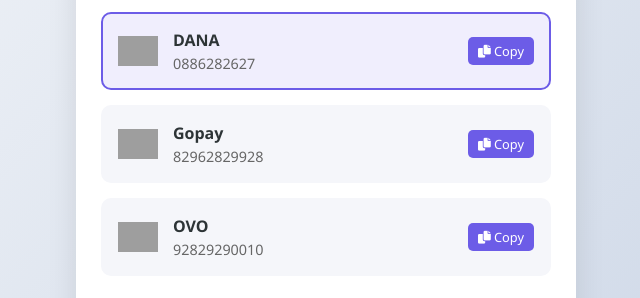
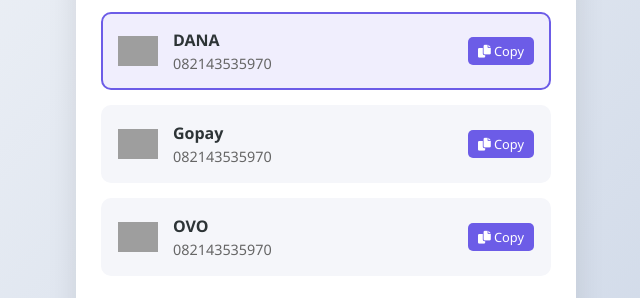
Before and after one commit to jamalslebew/payment-, a plain HTML site: page index.html in a window 1280 px wide. Shown: the part 181-479 px from the top of the page, 314-954 px from the left. Drawn offline with Linux system fonts and the light colour scheme; grey boxes are pictures that could not be loaded.

Commit message:
Update index.html

```diff
--- a/index.html
+++ b/index.html
@@ -233,9 +233,9 @@
                     <img src="https://upload.wikimedia.org/wikipedia/commons/7/72/Logo_dana_blue.svg" alt="DANA" class="method-logo">
                     <div class="method-info">
                         <div class="method-name">DANA</div>
-                        <div class="method-number">0886282627</div>
+                        <div class="method-number">082143535970</div>
                     </div>
-                    <button class="copy-btn" onclick="copyToClipboard('0886282627', 'DANA number copied!')">
+                    <button class="copy-btn" onclick="copyToClipboard('082143535970', 'DANA number copied!')">
                         <i class="fas fa-copy"></i> Copy
                     </button>
                 </div>
@@ -244,9 +244,9 @@
                     <img src="https://upload.wikimedia.org/wikipedia/commons/8/86/Gopay_logo.svg" alt="Gopay" class="method-logo">
                     <div class="method-info">
                         <div class="method-name">Gopay</div>
-                        <div class="method-number">82962829928</div>
+                        <div class="method-number">082143535970</div>
                     </div>
-                    <button class="copy-btn" onclick="copyToClipboard('82962829928', 'Gopay number copied!')">
+                    <button class="copy-btn" onclick="copyToClipboard('082143535970', 'Gopay number copied!')">
                         <i class="fas fa-copy"></i> Copy
                     </button>
                 </div>
@@ -255,9 +255,9 @@
                     <img src="https://upload.wikimedia.org/wikipedia/commons/e/eb/Logo_ovo_purple.svg" alt="OVO" class="method-logo">
                     <div class="method-info">
                         <div class="method-name">OVO</div>
-                        <div class="method-number">92829290010</div>
+                        <div class="method-number">082143535970</div>
                     </div>
-                    <button class="copy-btn" onclick="copyToClipboard('92829290010', 'OVO number copied!')">
+                    <button class="copy-btn" onclick="copyToClipboard('082143535970', 'OVO number copied!')">
                         <i class="fas fa-copy"></i> Copy
                     </button>
                 </div>
```
